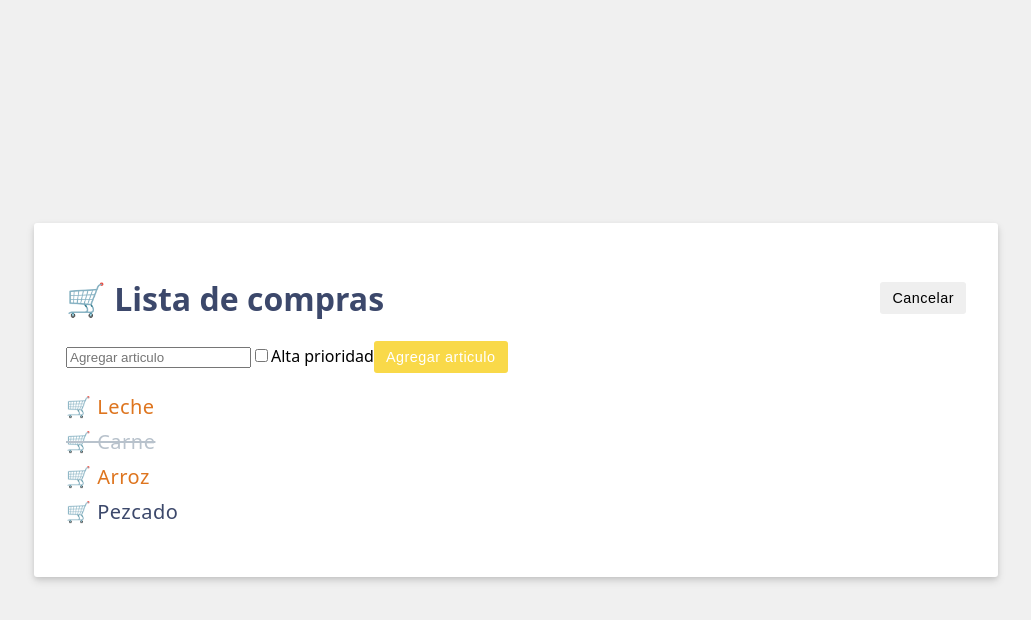
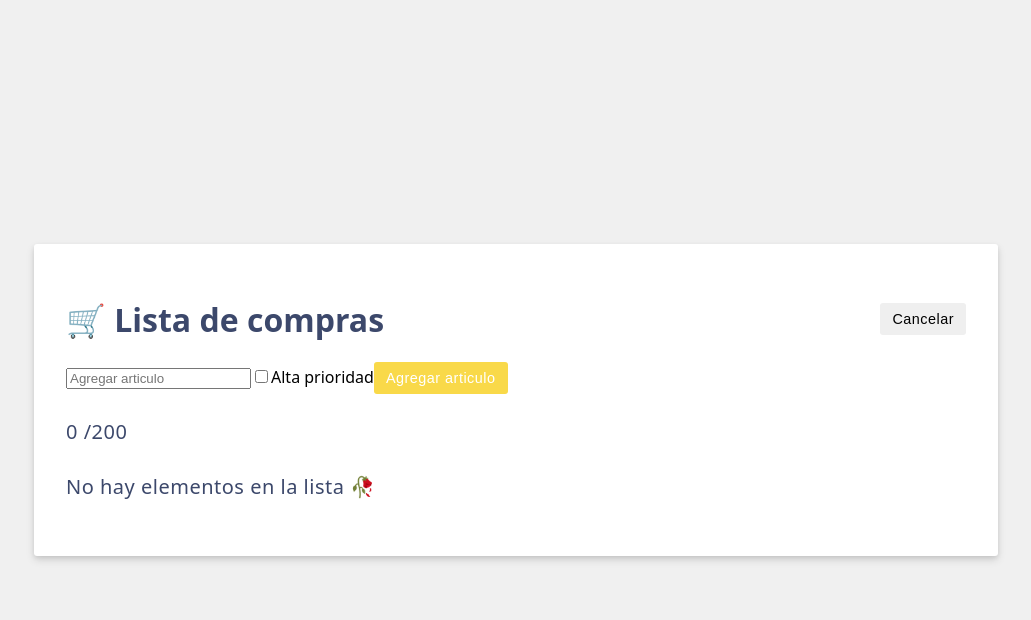
Before and after one commit to aldoogarcia/VueJs-ShoppingCart, a Vue app: page / in a window 1280 px wide. Both pictures are taken after a click on the button "Agregar". Shown: the top 620 px of the page, without its empty margins (124-1155 px from the left). Built offline with nearby package versions, Linux system fonts and the light colour scheme.

Commit message:
⭐COMPUTED

```diff
--- a/src/App.vue
+++ b/src/App.vue
@@ -1,24 +1,30 @@
 <!-- eslint-disable vue/no-parsing-error -->
 <script setup>
-import { ref } from 'vue'
-
+//Computed solo lanzan una nueva version, trabana con funciones que retornan
+import { ref, computed } from 'vue'
 const items = ref([
-   { id: 1, label: "Leche",purchased:false,highPriority:true }, // Unique IDs and capitalized label
-   { id: 2, label: "Carne",purchased:true ,highPriority:false},
-   { id: 3, label: "Arroz",purchased:false,highPriority:true },
-   { id: 4, label: "Pezcado",purchased:false,highPriority:false }
+  //  { id: 1, label: "Leche",purchased:false,highPriority:true }, // Unique IDs and capitalized label
+  //  { id: 2, label: "Carne",purchased:true ,highPriority:false},
+  //  { id: 3, label: "Arroz",purchased:false,highPriority:true },
+  //  { id: 4, label: "Pezcado",purchased:false,highPriority:false }
 ]);
 const togglePurchased=(item)=>{
   item.purchased=!item.purchased;
 }
 const header=ref("Lista de compras");
 const newItem= ref("");
+//Creando propiedad computada
+const characterCount=computed(()=>{
+  return newItem.value.length;
+});
+const newItemhigt= ref("");
 
 const saveItemp = ()=> {
   //Agraga un nuevo objeto a la lista
-  items.value.push({id: items.value.length, label:newItem.value});
+  items.value.push({id: items.value.length, label:newItem.value, highPriority: newItemhigt.value});
   //borra el contenido de la caja de texto
   newItem.value= "";
+  newItemhigt.value=false
 };
 
 const mostrar = ref(false);
@@ -44,9 +50,12 @@ const mostrarOcultar=(condicion)=>{
 
   <div class="add-item form">
     <input  v-model="newItem" type="text" placeholder="Agregar articulo">
-    <label><input type="checkbox" v-model="newItem">Alta prioridad</label>
+    <label><input type="checkbox" v-model="newItemhigt">Alta prioridad</label>
     <!--Buton-->
     <button class="btn btn-primary" >Agregar articulo</button>
+    <p class="count">
+      {{ characterCount }} /200
+    </p>
   </div>
   <!--Checkbox-->
 </form>
```
